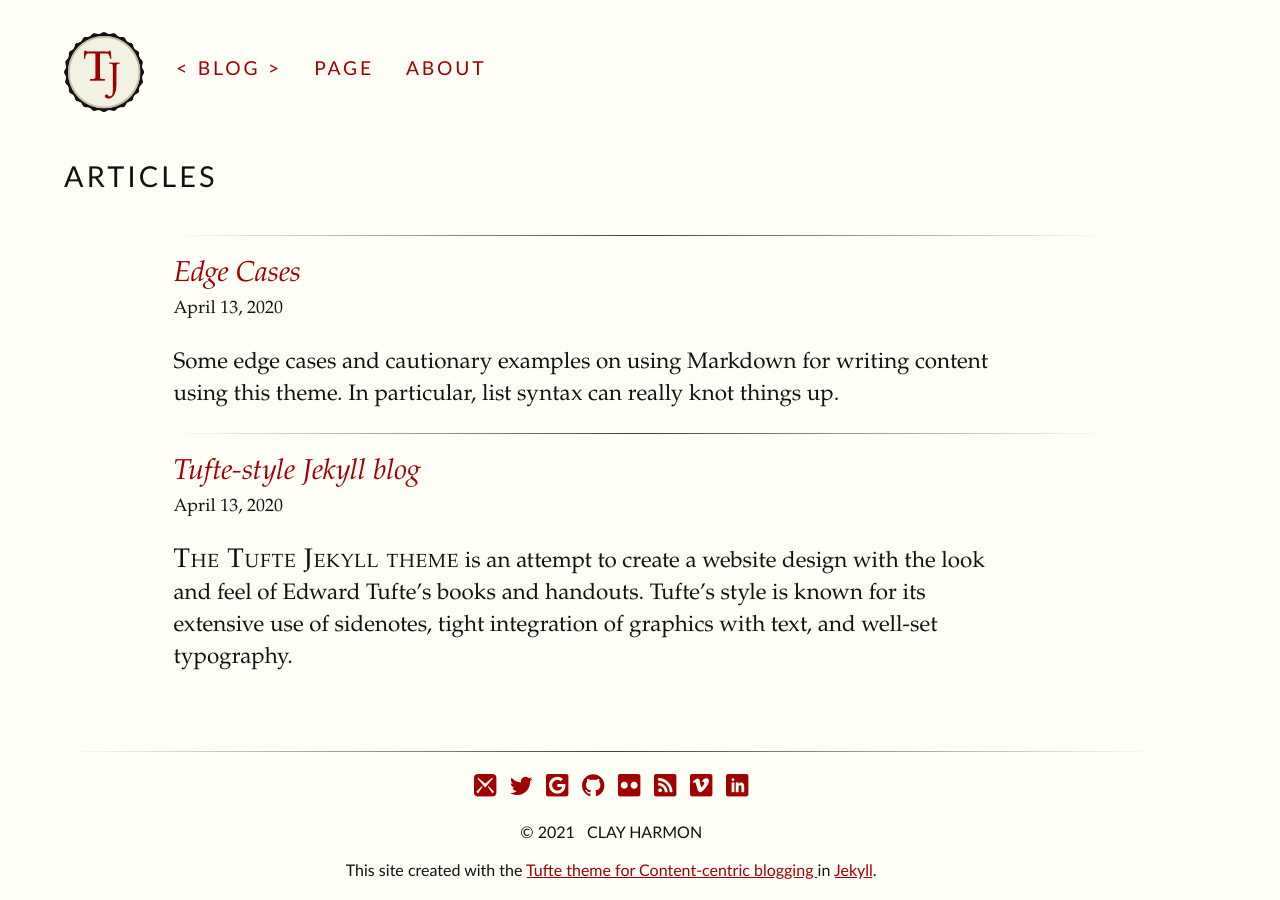
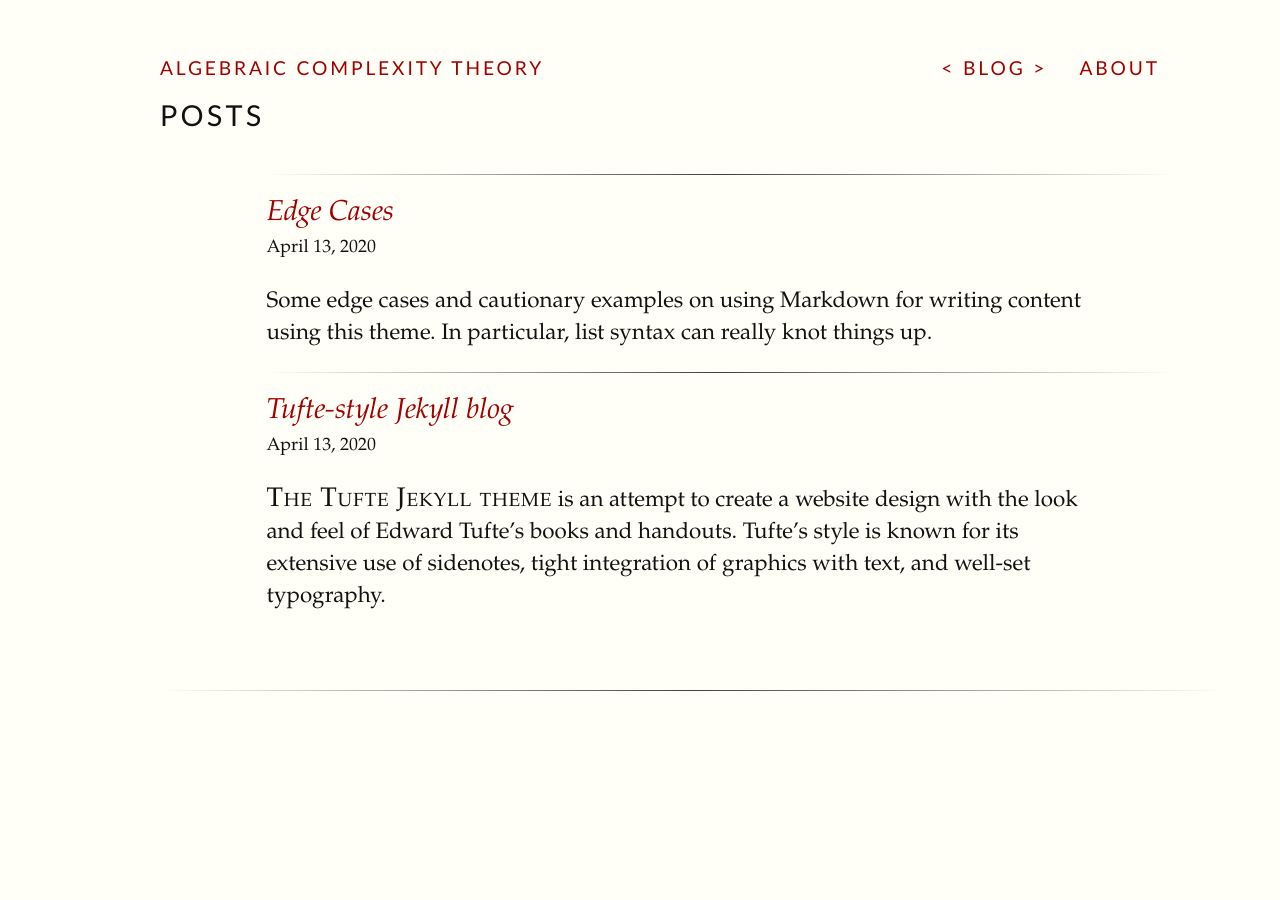
Before and after one commit to AlgComplexity/algcomplexity.github.io, a Jekyll site: the page built from index.html, in a window 1280 px wide. Built offline with Jekyll 4.4.1, drawn with Linux system fonts in a browser that asks for light colours; some web fonts are replaced.

Commit message:
Restyling

```diff
--- a/_config.yml
+++ b/_config.yml
@@ -1,21 +1,18 @@
 baseurl: /ACT-Blog/
-title: Tufte-Jekyll
-subtitle: Content-centric blogging
-author: clay harmon
+title: ACT Blog
+subtitle: Algebraic Complexity Theory Blog
+author: ACT
 simple_search: http://google.com/search
-description: A Jekyll theme for content-rich sites
-name: tufte
+description:
+name: ACT Blog
 markdown: kramdown
 markdown_ext: "markdown,mkdown,mkdn,mkd,md"
 permalink: /articles/:short_year/:title
-timezone: America/New_York
+timezone: asia/kolkata
 excerpt_separator: <!--more-->  # you can specify your own separator, of course.
 exclude: ['Gemfile', 'Gemfile.lock', 'Rakefile', 'UploadToGithub.Rakefile', 'README.md']
 post:
   template: _post.txt
-  extension: md
-page:
-  template: _page.txt
   extension: md
 editor: gvim
 git:
--- a/_includes/footer.html
+++ b/_includes/footer.html
@@ -1,5 +1,6 @@
 <footer>
   <hr class="slender">
+<!--
   <ul class="footer-links">
     <li><a href="mailto:hate@spam.net"><span class="icon-mail3"></span></a></li>
     {% for entry in site.data.social %}
@@ -8,8 +9,10 @@
       </li>
     {% endfor %}
   </ul>
+
 <div class="credits">
 <span>&copy; {{ site.time | date: '%Y' }} &nbsp;&nbsp;{{site.author | upcase }}</span></br> <br>
-<span>This site created with the <a href="//github.com/clayh53/tufte-jekyll">Tufte theme for {{site.subtitle}} </a> in <a href="//jekyllrb.com">Jekyll</a>.</span>
+<span>Powered by <a href="//github.com/clayh53/tufte-jekyll">Tufte theme</a>.</span>
 </div>
+-->
 </footer>
--- a/_includes/header.html
+++ b/_includes/header.html
@@ -1,7 +1,10 @@
 <!--- Header and nav template site-wide -->
 <header>
     <nav class="group">
-	<a href="{{site.baseurl}}/"><img class="badge" src="{{site.baseurl}}/assets/img/badge_1.png" alt="CH"></a>
+		<div class="title">
+			<a href="{{site.baseurl}}/">Algebraic Complexity Theory</a>
+		</div>
+		<div class="nav-links">
 			{% for node in site.pages %}
 				{% unless node.nav_exclude %}
 					{% if page.url == node.url %}
@@ -11,5 +14,6 @@
 					{% endif %}
 				{% endunless %}
 			{% endfor %}
+		</div>
 	</nav>
 </header>
--- a/_page.txt
+++ /dev/null
@@ -1,4 +0,0 @@
----
-title:
-layout: page
----
--- a/css/tufte.scss
+++ b/css/tufte.scss
@@ -644,3 +644,9 @@ hr.slender {
   content: "\eae4";
 }
 /*-- End of Icomoon icon font section --*/
+
+/*-- Custom styling --*/
+
+.nav-links{
+  float: right;
+}
--- a/index.html
+++ b/index.html
@@ -1,10 +1,10 @@
 ---
-layout: full-width
+layout: default
 title: blog
 # Note that this index page uses a full-width layout!
 ---
 
-  <h1 class="content-listing-header sans">Articles</h1>
+  <h1 class="content-listing-header sans">Posts</h1>
   <ul class="content-listing ">
     {% for post in site.posts %}
         <li class="listing">
```
Also changed, not shown: about/index.md (+1 -1 lines), page/index.md (deleted, +0 -31 lines). Lines whose indentation alone changed are shown as unchanged.
